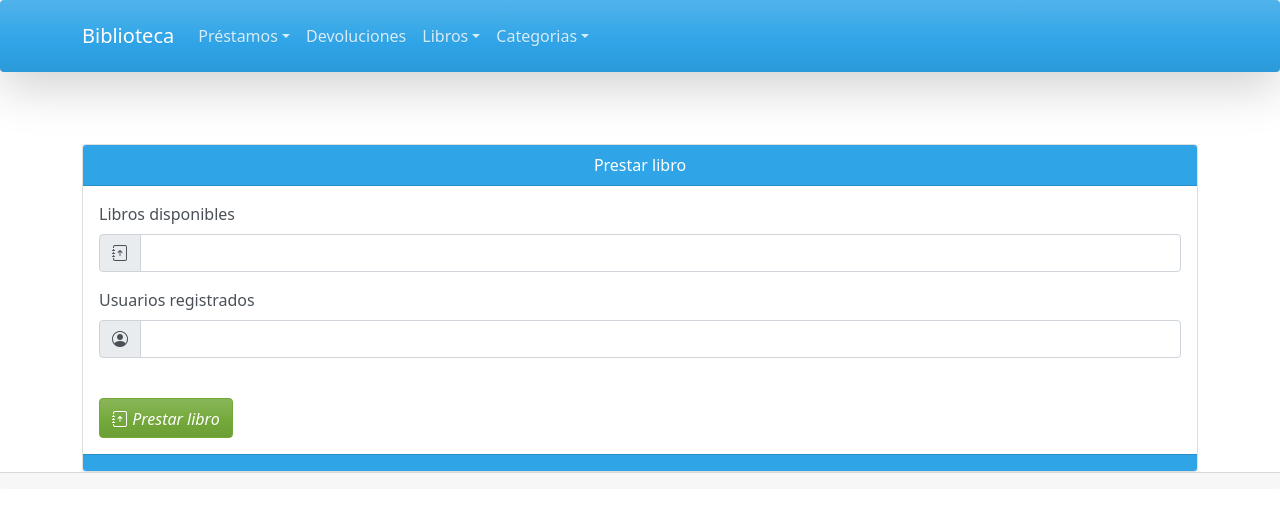
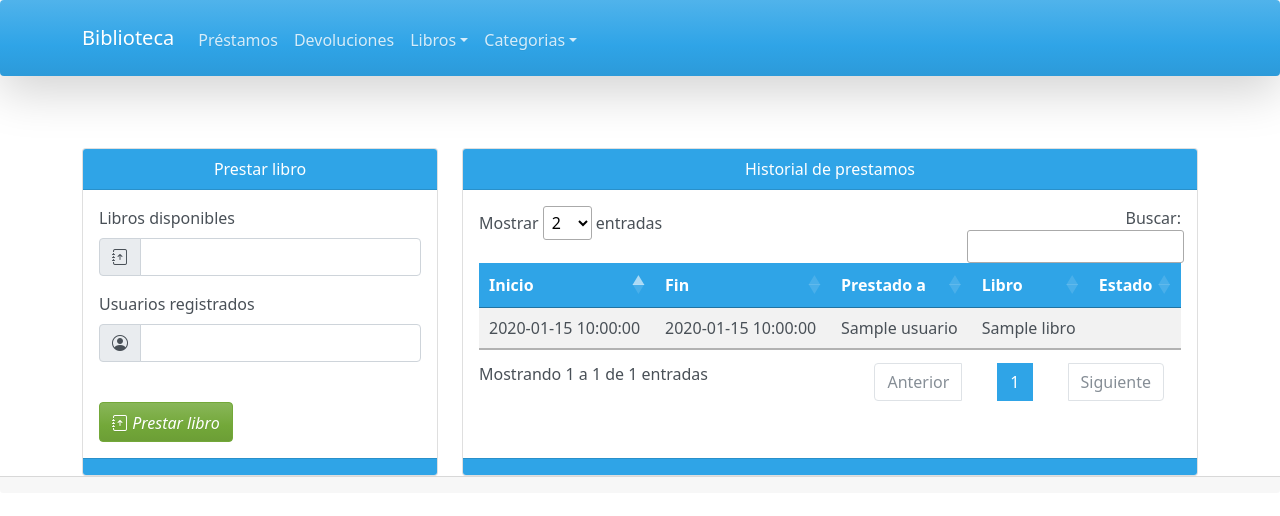
Before and after one commit to Sleepypoem/Gestion-Biblioteca, a PHP site: page /resources/sections/Prestamos.php in a window 1280 px wide. Shown: the top 516 px of the page. Run offline with PHP 8.4, Linux system fonts and the light colour scheme; tables that the repository leaves empty or names only in its code hold one stand-in row (values such as "Sample post"); lists and menus that the app fills with data are empty; some libraries are stand-ins or nearby versions.

Commit message:
Agregado historial de prestamos

```diff
--- a/public_html/js/paginacion.js
+++ b/public_html/js/paginacion.js
@@ -243,3 +243,11 @@ $(document).ready(function () {
 
     });
 });
+
+$(document).ready(function () {
+    $('#tabla-prestamos').DataTable({
+
+        "pageLength": 2,
+
+    });
+});
--- a/resources/sections/Devoluciones.php
+++ b/resources/sections/Devoluciones.php
@@ -29,7 +29,7 @@ if ($_POST) {
 
 <body>
     <div class="container">
-        <div class="card outline-danger">
+        <div class="card">
             <div class="card-header card-header text-white text-center bg-primary">
                 Devolver libro
             </div>
--- a/resources/sections/Prestamos.php
+++ b/resources/sections/Prestamos.php
@@ -15,18 +15,29 @@ $intermediario = new Intermediario();
 /* ************************************************************************************************************************************************ */
 $sql = "SELECT * FROM v_libros WHERE copias > 1";
 $listaLibros = $intermediario->ejecutarSQL($sql);
+
 $sql = "SELECT * FROM usuario WHERE estado = 1";
 $listaUsuarios = $intermediario->ejecutarSQL($sql);
+
+$sql = "SELECT prestamo.fechaPrestamo as inicio, prestamo.fechaDevolucion as fin, usuario.nombre, libro.titulo, prestamo.estado FROM prestamo
+ join usuario ON usuario.codigo = prestamo.codigoLector JOIN copias ON copias.codigo = prestamo.codigo_copia JOIN libro ON copias.isbn = libro.isbn;";
+$listaPrestamos = $intermediario->ejecutarSQL($sql);
 
 if ($_POST) {
     $gestorPrestamos = new GestorDePrestamos($_POST["codigo-lector"], 1000, $_POST["prestamos-isbn"]);
     echo $gestorPrestamos->prestar();
+
+    $archivoActual = $_SERVER['PHP_SELF'];
+    echo "<meta http-equiv=\"Refresh\" content=\"1;url=$archivoActual\">";
 }
 
 ?>
 
 <body>
     <div class="container">
+        <div class="row">
+            <!-- Primera columna -->
+            <div class="col-md-4">
                 <div class="card">
                     <div class="card-header card-header text-white text-center bg-primary">
                         Prestar libro
@@ -65,8 +76,8 @@ if ($_POST) {
                                     </select>
                                 </div>
                             </div>
-                    <input type="hidden" class="form-control" value="prestamos" name="form-id"
-                        aria-describedby="identificador-de-formulario">
+                            <input type="hidden" class="form-control" value="prestamos"
+                                name="form-id" aria-describedby="identificador-de-formulario">
                             <br>
                             <button type="submit" class="btn btn-success">
                                 <div class="btn-group">
@@ -83,6 +94,55 @@ if ($_POST) {
                     </div>
                 </div>
             </div>
+            <!-- Fin primera columna -->
+            <div class="col-md-8">
+                <div class="card" style="height: 100%">
+                    <div class="card-header text-center text-white bg-primary">
+                        Historial de prestamos
+                    </div>
+                    <div class="card-body">
+
+                        <table class="table table-striped " id="tabla-prestamos">
+                            <thead class="text-center text-white bg-primary">
+                                <tr>
+                                    <th>Inicio</th>
+                                    <th>Fin</th>
+                                    <th>Prestado a</th>
+                                    <th>Libro</th>
+                                    <th>Estado</th>
+                                </tr>
+                            </thead>
+                            <tbody>
+                                <?php foreach ($listaPrestamos as $prestamo) { ?>
+                                <tr>
+                                    <td scope="row"><?php echo $prestamo["inicio"]  ?></td>
+                                    <td><?php echo $prestamo["fin"]  ?></td>
+                                    <td><?php echo $prestamo["nombre"]  ?></td>
+                                    <td><?php echo $prestamo["titulo"]  ?></td>
+                                    <td>
+                                        <?php if ($prestamo["estado"] == 1) {
+                                                echo "<a class=\"btn disabled w-75 btn-warning\"><i class=\"bi bi-person-x\">  Sin devolver</i></a>";
+                                            } else if ($prestamo["estado"] == 2) {
+                                                echo "<a class=\"btn disabled w-75 btn-success\"><i class=\"bi bi-person-check\">  Devuelto</i></a>";
+                                            } ?>
+                                    </td>
+                                </tr>
+                                <?php } ?>
+                            </tbody>
+                        </table>
+
+                    </div>
+                    <div class="card-footer bg-primary text-muted">
+                    </div>
+                </div>
+                <script
+                    src="<?php echo $config["urls"]["baseUrl"] . "/public_html/js/paginacion.js"; ?>">
+
+                </script>
+
+            </div>
+        </div>
+    </div>
 </body>
 <?php
 /* ***************************************************************** Dependencias ***************************************************************** */
--- a/resources/templates/Cabecera.php
+++ b/resources/templates/Cabecera.php
@@ -35,20 +35,12 @@ include_once $_SERVER['DOCUMENT_ROOT'] . "/Gestion Biblioteca/config.php";
                     <span class="navbar-toggler-icon"></span>
                 </button>
                 <div class="collapse navbar-collapse" id="navbarNavAltMarkup">
-                    <ul class="navbar-nav me-auto mt-2 mt-lg-0">
-                        <li class="nav-item dropdown">
-                            <a class="nav-link dropdown-toggle" href="#" id="PrestamosDropDown"
-                                data-bs-toggle="dropdown" aria-haspopup="true"
-                                aria-expanded="false">Préstamos</a>
-                            <div class="dropdown-menu" aria-labelledby="Acciones-Libros">
-                                <a class="dropdown-item"
-                                    href="<?php echo $config["urls"]["baseUrl"] . "/resources/sections/Prestamos.php"; ?>">Hacer
-                                préstamo</a>
-                                <a class="dropdown-item"
-                                    href="<?php echo $config["urls"]["baseUrl"] . "/resources/sections/HistorialDePrestamos.php"; ?>">Historial
-                                de
-                                préstamos</a>
-                            </div>
+                    <ul class="navbar-nav me-auto mt-2 mt-lg-1">
+                        <li class="nav-item">
+                            <a class="nav-link"
+                                href="<?php echo $config["urls"]["baseUrl"] . "/resources/sections/Prestamos.php"; ?>">Préstamos
+                            <span class="visually-hidden">(current)</span></a></a>
+                        </li>
                         </li>
                         <li class="nav-item">
                             <a class="nav-link"
```
Also changed, not shown: resources/sections/HistorialPrestamos.php (deleted, +0 -24 lines). Lines whose indentation alone changed are shown as unchanged.
